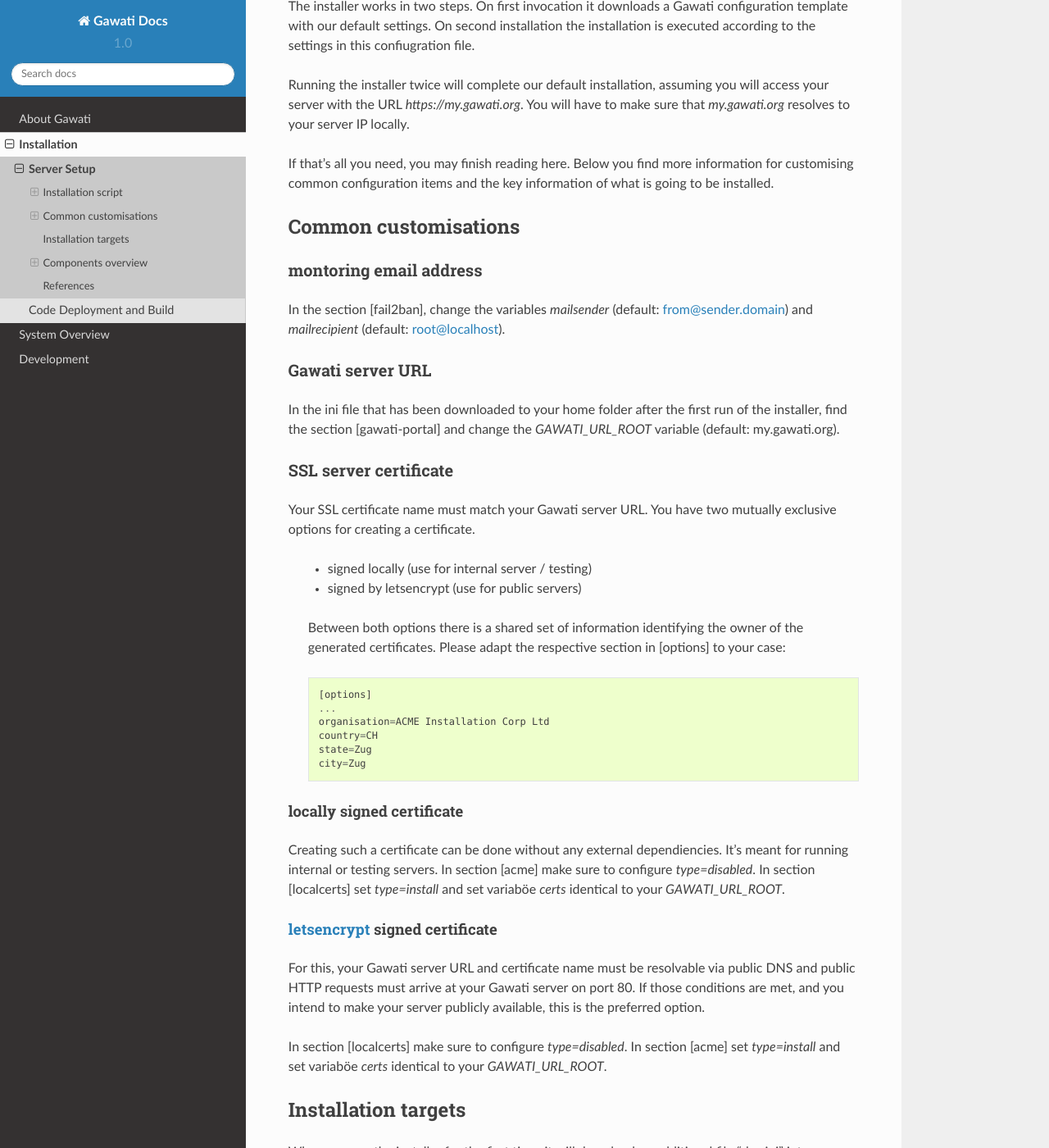
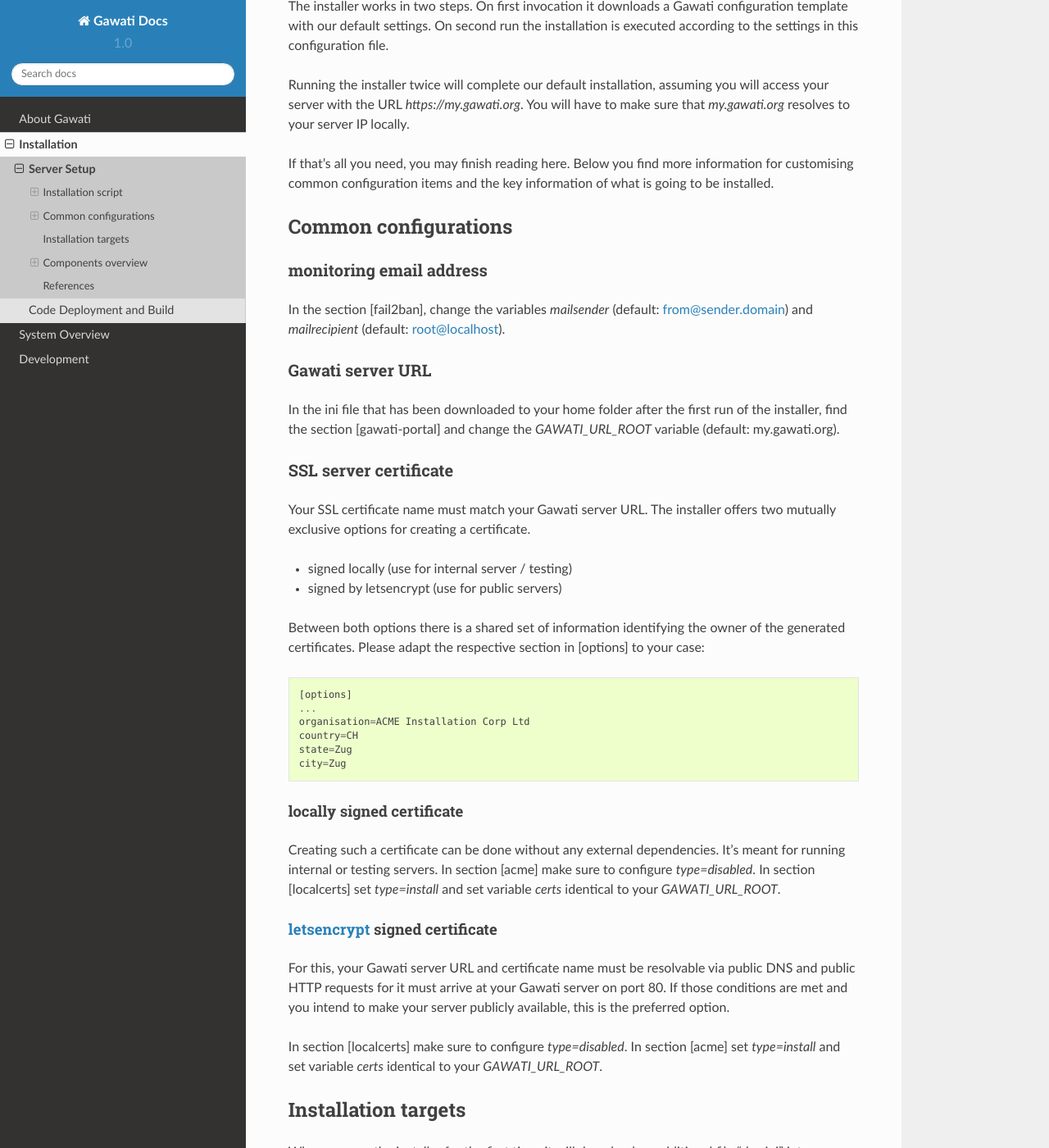
Before and after one commit to gawati/gawati-docs, a Sphinx documentation site: the page built from docs/source/setup/setup-essentials.rst, in a window 1280 px wide and 1400 px high, scrolled down 606 px. Shown: the whole window at 82% size. Built offline with Sphinx 7.4.7 and the Read the Docs theme 2.0.0, drawn with Linux system fonts in a browser that asks for light colours; some of the changed text lies outside the part shown.

Commit message:
Format and spelling

```diff
--- a/docs/source/setup/setup-essentials.rst
+++ b/docs/source/setup/setup-essentials.rst
@@ -4,7 +4,7 @@ Server Setup
 Installation script
 *******************
 
-The server setup will install all required components in the OS from CentOS
+The server setup will install all required components in the OS from `CentOS`_
 repositories or respective project sources where no CentOS packages are available.
 It will configure the OS and all services as a ready to run sytem.
 
@@ -23,8 +23,8 @@ Quickstart
 The installer must be run as user root. It will switch accounts as needed.
 
 The installer works in two steps. On first invocation it downloads a Gawati
-configuration template with our default settings. On second installation the
-installation is executed according to the settings in this confiugration file.
+configuration template with our default settings. On second run the
+installation is executed according to the settings in this configuration file.
 
 Running the installer twice will complete our default installation, assuming you
 will access your server with the URL *https://my.gawati.org*. You will have to
@@ -35,11 +35,11 @@ information for customising common configuration items and the key information
 of what is going to be installed.
 
 
-Common customisations
+Common configurations
 *********************
 
-montoring email address
-=======================
+monitoring email address
+========================
 
 In the section [fail2ban], change the variables *mailsender* (default:
 from@sender.domain) and *mailrecipient* (default: root@localhost).
@@ -54,15 +54,15 @@ of the installer, find the section [gawati-portal] and change the
 SSL server certificate
 =======================
 
-Your SSL certificate name must match your Gawati server URL. You have two
-mutually exclusive options for creating a certificate.
+Your SSL certificate name must match your Gawati server URL. The installer offers
+two mutually exclusive options for creating a certificate.
 
- - signed locally (use for internal server / testing)
- - signed by letsencrypt (use for public servers)
+- signed locally (use for internal server / testing)
+- signed by letsencrypt (use for public servers)
 
- Between both options there is a shared set of information identifying the owner
- of the generated certificates. Please adapt the respective section in [options]
- to your case::
+Between both options there is a shared set of information identifying the owner
+of the generated certificates. Please adapt the respective section in [options]
+to your case::
 
   [options]
   ...
@@ -74,21 +74,21 @@ mutually exclusive options for creating a certificate.
 locally signed certificate
 --------------------------
 
-Creating such a certificate can be done without any external dependiencies. It's
-meant  for running internal or testing servers.
+Creating such a certificate can be done without any external dependencies. It's
+meant for running internal or testing servers.
 In section [acme] make sure to configure *type=disabled*. In section [localcerts]
-set *type=install* and set variaböe *certs* identical to your *GAWATI_URL_ROOT*.
+set *type=install* and set variable *certs* identical to your *GAWATI_URL_ROOT*.
 
 `letsencrypt`_ signed certificate
 ---------------------------------
 
 For this, your Gawati server URL and certificate name must be resolvable via public
-DNS and public HTTP requests must arrive at your Gawati server on port 80.
-If those conditions are met, and you intend to make your server publicly available,
+DNS and public HTTP requests for it must arrive at your Gawati server on port 80.
+If those conditions are met and you intend to make your server publicly available,
 this is the preferred option.
 
 In section [localcerts] make sure to configure *type=disabled*. In section [acme]
-set *type=install* and set variaböe *certs* identical to your *GAWATI_URL_ROOT*.
+set *type=install* and set variable *certs* identical to your *GAWATI_URL_ROOT*.
 
 
 Installation targets
@@ -119,34 +119,34 @@ For hosting the application, we use `eXistdb`_ as XML/document database and
 
 We use two (2) instances of `eXistdb`_
 
- #. Backend - the main data repository / active data
- #. Staging - data in transit / for syncronisation
+#. Backend - the main data repository / active data
+#. Staging - data in transit / for syncronisation
 
 All services except for a (1) frontend Apache instance will be listening on 127.0.0.1 only.
-These installation instructions will be converged into an installer tool at a later stage.
-
 
 Jetty
 =====
 
-`jetty`_ binaries will be installed into /opt for shared use. Iz will be
+`jetty`_ binaries will be installed into /opt for shared use. It will be
 configured with configuration files in "start.d" directory.
 
 The Gawati jetty-base environment will be installed into a separate user account.
 A JETTY_BASE folder will be created in that users ~/apps/ folder.
-A link to its jetty installation in /opt will be created inside JETTY_BASE called "jettyserver".
-JETTY_HOME will be configured as JETTY_BASE/jettyserver.
+A link to its jetty installation in /opt will be created inside JETTY_BASE called
+"jettyserver". JETTY_HOME will be configured as JETTY_BASE/jettyserver.
 
 Jetty will be installed as a system service starting with the boot process.
 
 eXistdb
 =======
 
-Two (2) instances of `eXistdb`_ will be created. Each instance under a dedicated user account.
-eXistdb will be installed in folder ~/apps/existdb with data in ~/apps/existdata.
-A random generated password will be configured for user "admin" which is displayed during installation.
+Two (2) instances of `eXistdb`_ will be created. Each instance under a dedicated
+user account. eXistdb will be installed in folder ~/apps/existdb with data in
+~/apps/existdata. A random generated password will be configured for user "admin"
+and is displayed during installation.
 
-The backend instance of eXistdb will be installed as a system service starting with the boot process.
+The backend instance of eXistdb will be installed as a system service starting
+with the boot process.
 
 Downloads
 =========
@@ -157,7 +157,7 @@ Installation Resources will be downloaded into "/opt/Download"
 References
 **********
 
- - :doc:`setup-installationsystem`.
+- :doc:`setup-installationsystem`.
 
 
 .. _CentOS: https://www.centos.org
```
Also changed, not shown: docs/source/development/installationsystem.rst (+16 -12 lines).
